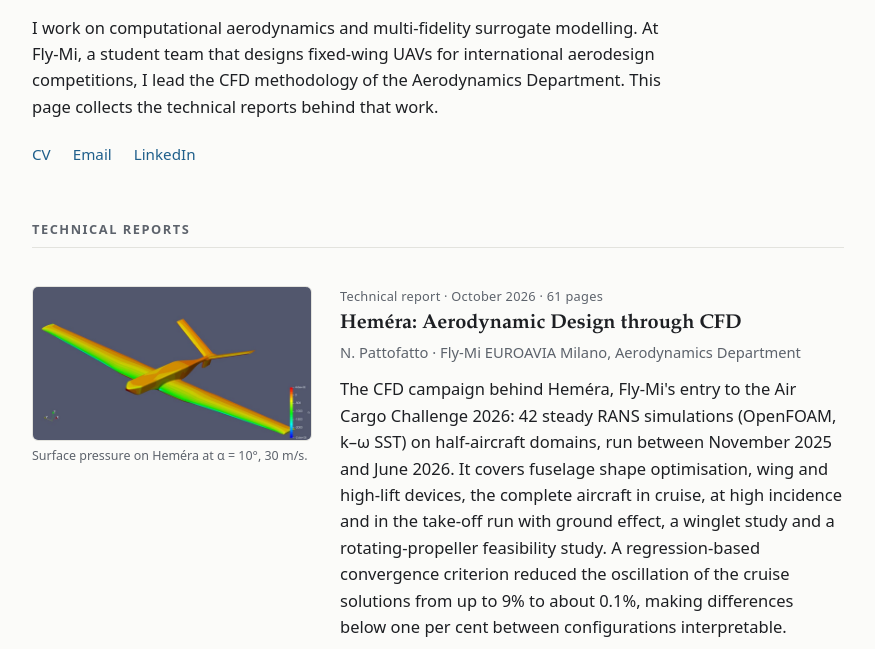
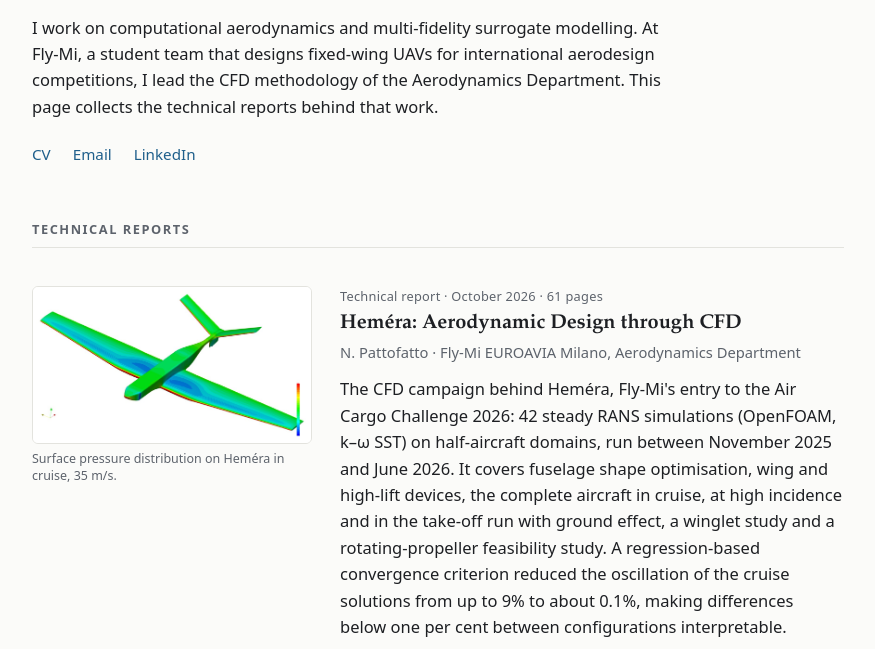
Before and after one commit to npattofatto/portfolio, a plain HTML site: page index.html in a window 1280 px wide. Shown: the part 146-795 px from the top of the page, without its empty margins (202-1077 px from the left). Drawn offline with Linux system fonts and the light colour scheme.

Commit message:
Add files via upload

```diff
--- a/index.html
+++ b/index.html
@@ -8,7 +8,7 @@
 <meta name="description" content="Niccolò Pattofatto, BSc Aerospace Engineering at Politecnico di Milano. Technical reports on CFD and simulation automation.">
 <meta property="og:title" content="Niccolò Pattofatto — Computational Aerodynamics">
 <meta property="og:description" content="Technical reports on CFD and simulation automation, Fly-Mi EUROAVIA Milano.">
-<meta property="og:image" content="img/hemera-cfd-alpha10.jpg">
+<meta property="og:image" content="img/hemera-cfd-cruise.jpg">
 <style>
   :root {
     --bg: #fbfbf9;
@@ -132,8 +132,8 @@
   <!-- 1. Heméra CFD report -->
   <article>
     <figure>
-      <img src="img/hemera-cfd-alpha10.jpg" alt="Surface pressure on the Heméra aircraft at 10 degrees angle of attack, from an OpenFOAM RANS simulation" loading="lazy">
-      <figcaption>Surface pressure on Heméra at α = 10°, 30 m/s.</figcaption>
+      <img src="img/hemera-cfd-cruise.jpg" alt="Surface pressure distribution on the Heméra aircraft in cruise at 35 m/s, from an OpenFOAM RANS simulation" loading="lazy">
+      <figcaption>Surface pressure distribution on Heméra in cruise, 35 m/s.</figcaption>
     </figure>
     <div>
       <p class="kicker">Technical report · October 2026 · 61 pages</p>
```
Also changed, not shown: img/hemera-cfd-cruise.jpg (added).
